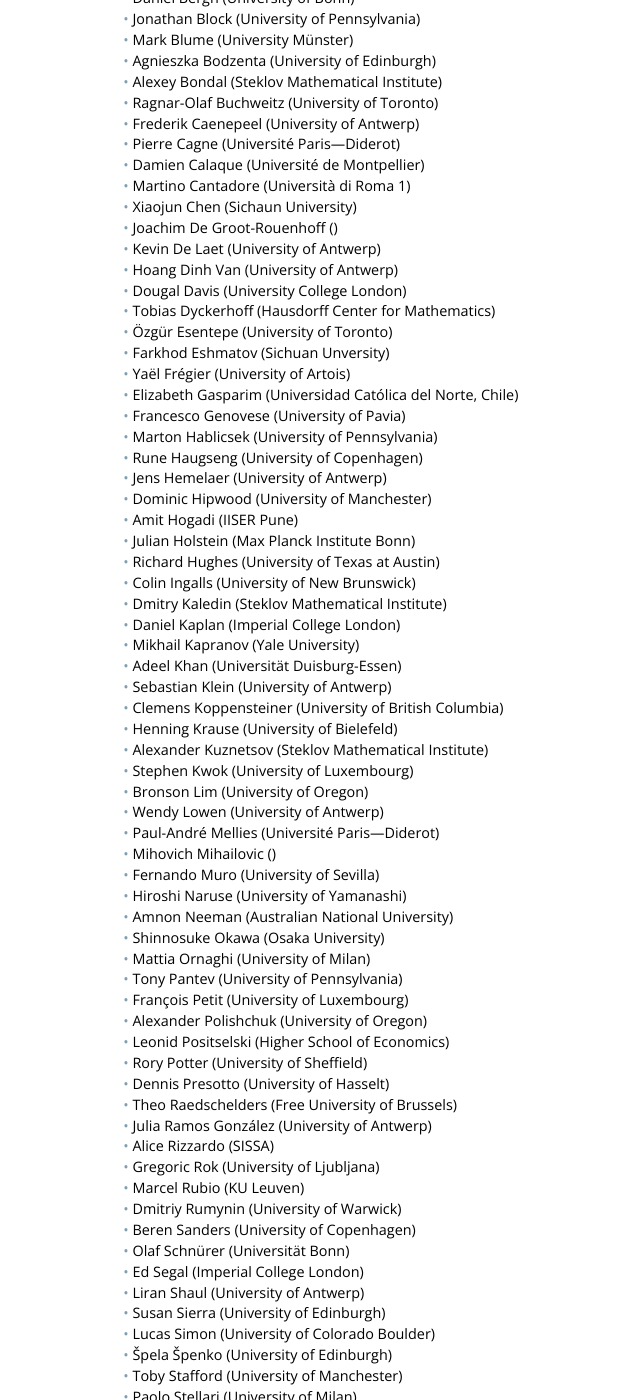
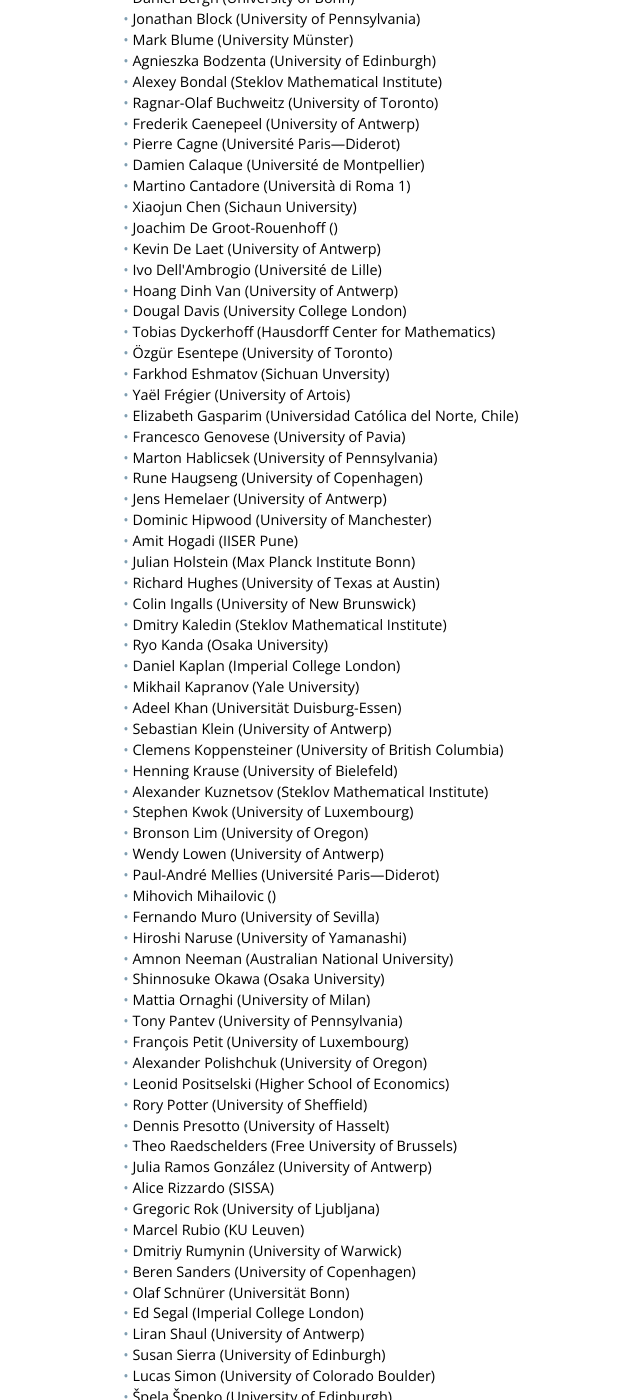
Before and after one commit to ncag-info/antwerp-2016, a Jekyll site: the page built from participants.html, in a window 1280 px wide and 1400 px high, scrolled down 272 px. Shown: the whole window, without its empty margins (121-761 px from the left). Built offline with Jekyll 4.4.1, drawn with Linux system fonts in a browser that asks for light colours; nearby versions of some CDN libraries; library files that are not in the unit come from our copies; some of the changed text lies outside the part shown.

Commit message:
More participants

```diff
--- a/_data/participants.yml
+++ b/_data/participants.yml
@@ -14,6 +14,7 @@
 - Xiaojun Chen (Sichaun University)
 - Joachim De Groot-Rouenhoff ()
 - Kevin De Laet (University of Antwerp)
+- Ivo Dell'Ambrogio (Université de Lille)
 - Hoang Dinh Van (University of Antwerp)
 - Dougal Davis (University College London)
 - Tobias Dyckerhoff (Hausdorff Center for Mathematics)
@@ -31,6 +32,7 @@
 - Richard Hughes (University of Texas at Austin)
 - Colin Ingalls (University of New Brunswick)
 - Dmitry Kaledin (Steklov Mathematical Institute)
+- Ryo Kanda (Osaka University)
 - Daniel Kaplan (Imperial College London)
 - Mikhail Kapranov (Yale University)
 - Adeel Khan (Universität Duisburg-Essen)
@@ -79,6 +81,7 @@
 - Wouter Van Den Haute (Free University of Brussels)
 - Nikolaas Verhulst (University of Antwerp)
 - Rishi Vyas (Ben-Gurion University of the Negev)
+- Zhengfang Wang (Université Paris&mdash;Diderot)
 - Michael Wemyss (University of Edinburgh)
 - Song Yang (Tianjin University)
 - Amnon Yekutieli (Ben Gurion University)
```
